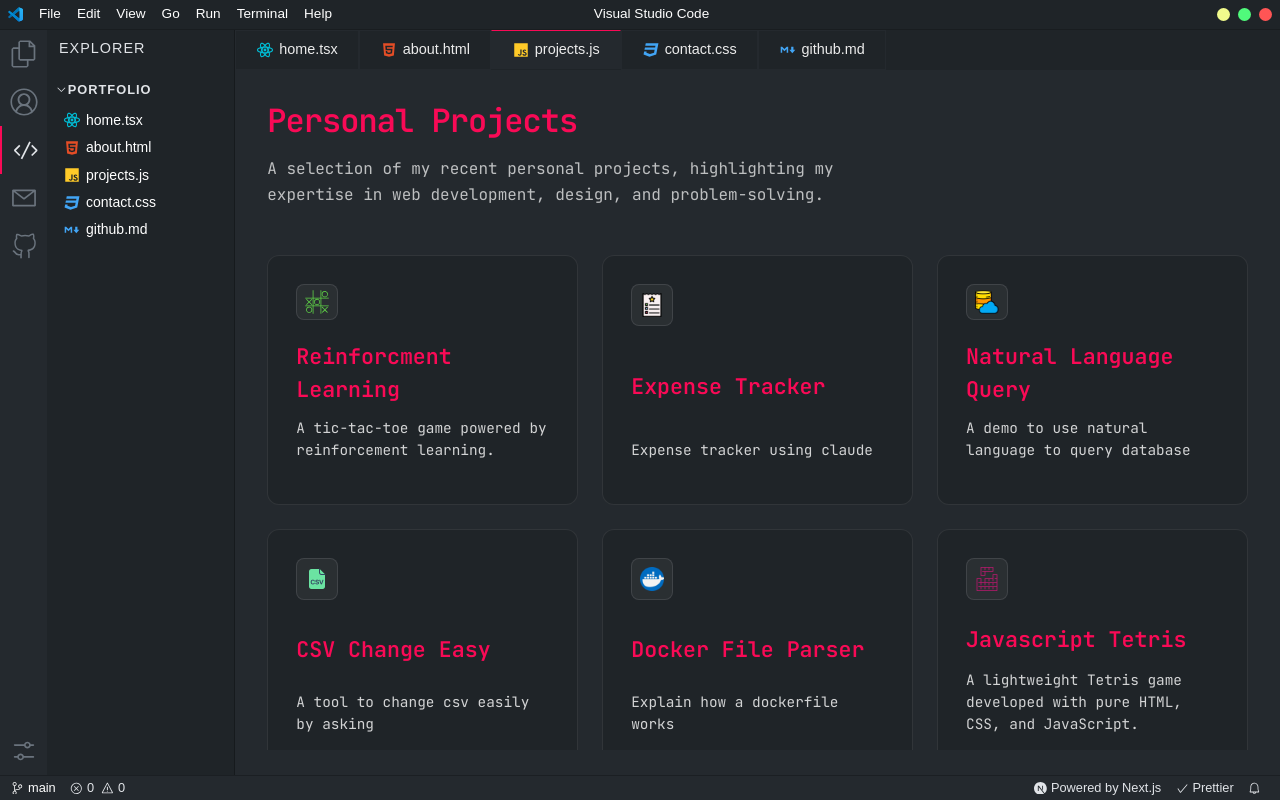
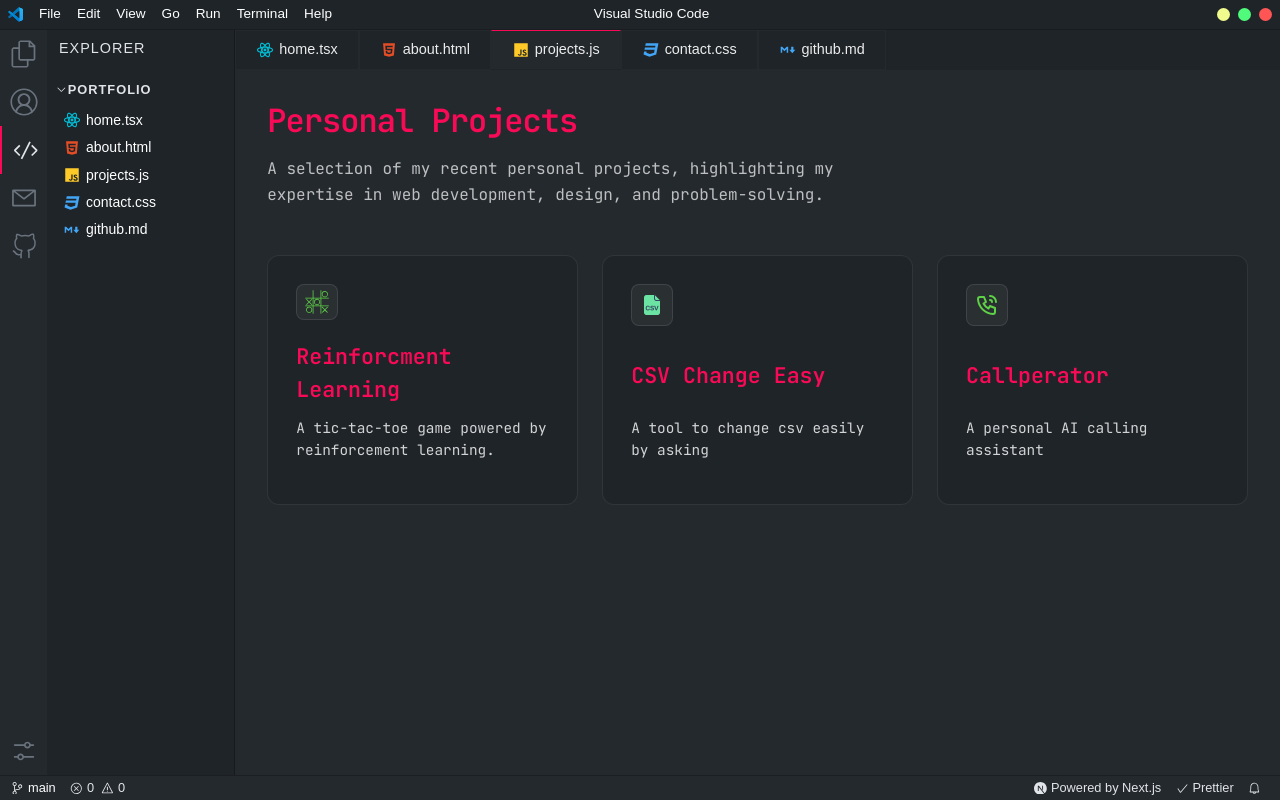
Before and after one commit to alancj731/vscode-portfolio, a Next.js app: page /projects in a window 1280 px wide. Built offline with nearby package versions, Linux system fonts and the light colour scheme.

Commit message:
change projects

```diff
--- a/data/projects.ts
+++ b/data/projects.ts
@@ -16,21 +16,6 @@
     slug: 'tictactoe',
   },
   {
-    title: 'Expense Tracker',
-    description:
-    'Expense tracker using claude',
-    logo: '/logos/receipt.png',
-    link: 'http://74.208.199.250:3456/',
-    slug: 'expense-tracker',
-  },
-  {
-    title: 'Natural Language Query',
-    description: 'A demo to use natural language to query database',
-    logo: '/logos/database.png',
-    link: 'https://natural-query-frontend.vercel.app/',
-    slug: 'natural-query'
-  },
-  {
     title: 'CSV Change Easy',
     description:
       'A tool to change csv easily by asking',
@@ -39,18 +24,12 @@
     slug: 'easy-csv',
   },
   {
-    title: 'Docker File Parser',
-    description: 'Explain how a dockerfile works',
-    logo: '/logos/docker.png',
-    link: 'https://dockerfile-parser.netlify.app/',
-    slug: 'docker-parser'
+    title: 'Callperator',
+    description:
+      'A personal AI calling assistant',
+    logo: '/logos/callperator.svg',
+    link: 'https://callperator.netlify.app//',
+    slug: 'easy-csv',
   },
-  {
-    title: 'Javascript Tetris',
-    description:
-      'A lightweight Tetris game developed with pure HTML, CSS, and JavaScript.',
-    logo: '/logos/tetris.svg',
-    link: 'https://tetris-js-nine-psi.vercel.app',
-    slug: 'tetris',
-  }
+
 ];
```
Also changed, not shown: public/logos/callperator.svg (added).
